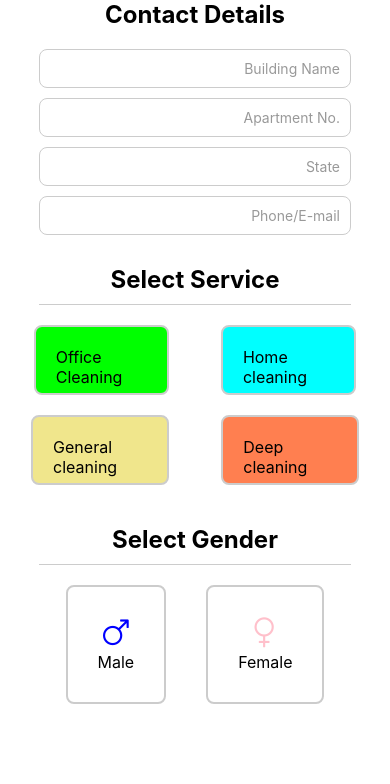
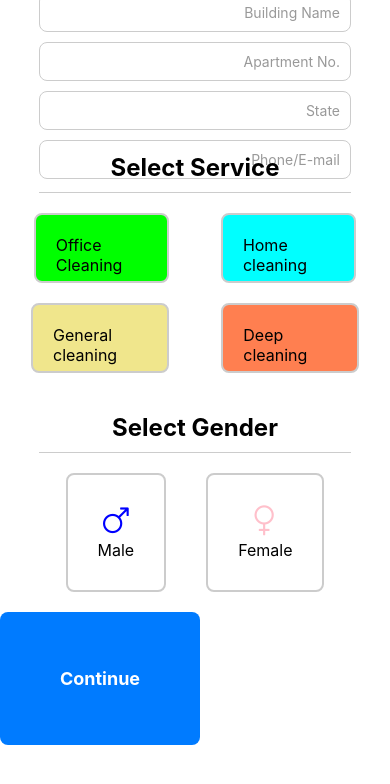
Before and after one commit to Juhaied/react-native-mbl, a React Native app in the folder my-app/: screen / in a window 390 px wide. Shown: the top 784 px of the page. Built offline with nearby package versions, Linux system fonts and the light colour scheme.

Commit message:
COntinue Added

```diff
--- a/my-app/App.js
+++ b/my-app/App.js
@@ -9,6 +9,7 @@ import HeaderComponent from './components/HeaderComponent';
 import OptionComponent from './components/OptionComponent';
 import Select from './components/Select';
 import Practice2 from './components/Practice2';
+import Continue from './components/Continue';
 export default function App() {
 
   const [todos,setTodos] = useState([
@@ -39,6 +40,7 @@ export default function App() {
         <Practice2 />
         <OptionComponent />
         <Select />
+        <Continue />
       </View>
     </ScrollView>
 
--- /dev/null
+++ b/my-app/components/Continue.js
@@ -0,0 +1,27 @@
+import { StyleSheet, Text, View, TextInput } from 'react-native';
+import React, { useState } from 'react';
+export default function Continue(){
+    return(
+        <View style={styles.container}>
+            <Text style={styles.text}>Continue</Text>
+        </View>
+    )
+}
+const styles = StyleSheet.create({
+    container: {
+      flex:1,
+      width: 200, // Adjust the width as needed
+      height: 50, // Adjust the height as needed
+      backgroundColor: '#007bff', // Background color
+      borderRadius: 8, // Rounded corners
+      alignItems: 'center',
+      justifyContent: 'center',
+      alignContent:'center'
+    },
+    text: {
+      color: 'white', // Text color
+      fontSize: 18, // Text size
+      fontWeight: 'bold', // Text weight
+      textAlign:'center',
+    },
+  });
```
